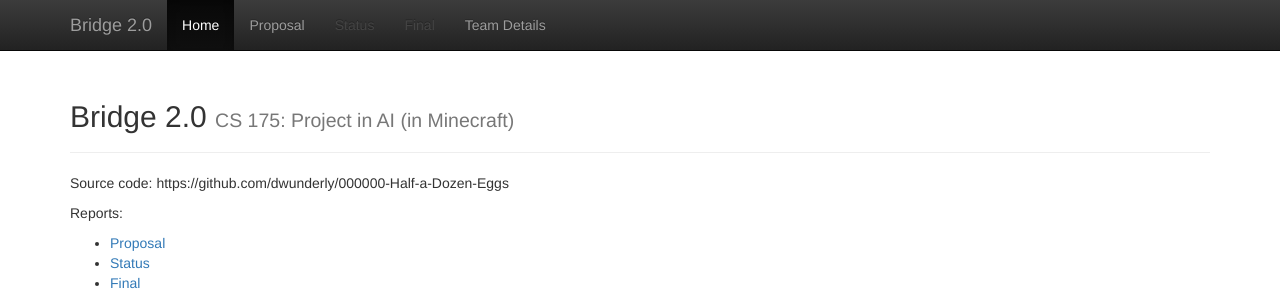
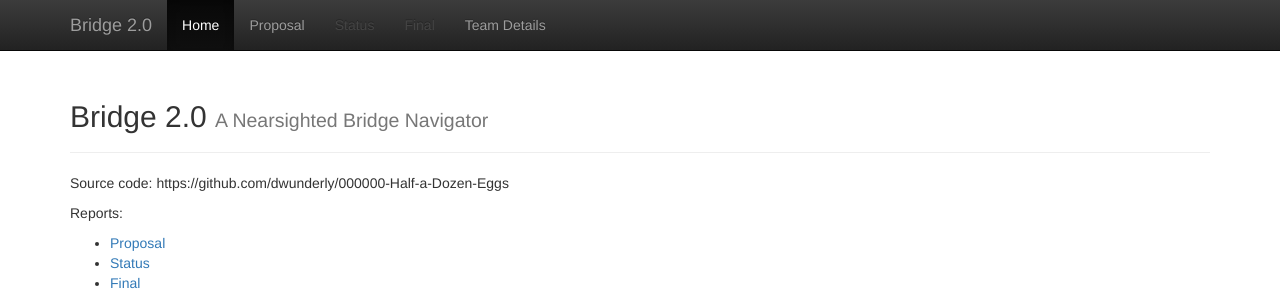
Before and after one commit to dwunderly/000000-Half-a-Dozen-Eggs, a Jekyll site: the page built from docs/index.md, in a window 1280 px wide. Shown: the top 302 px of the page. Built offline with Jekyll 4.4.1, drawn with Linux system fonts in a browser that asks for light colours.

Commit message:
Update _config.yml

```diff
--- a/docs/_config.yml
+++ b/docs/_config.yml
@@ -2,7 +2,7 @@
 # site.title
 
 title:    'Bridge 2.0'
-subtitle: 'CS 175: Project in AI (in Minecraft)'
+subtitle: 'A Nearsighted Bridge Navigator'
 
 
 #########################
```
